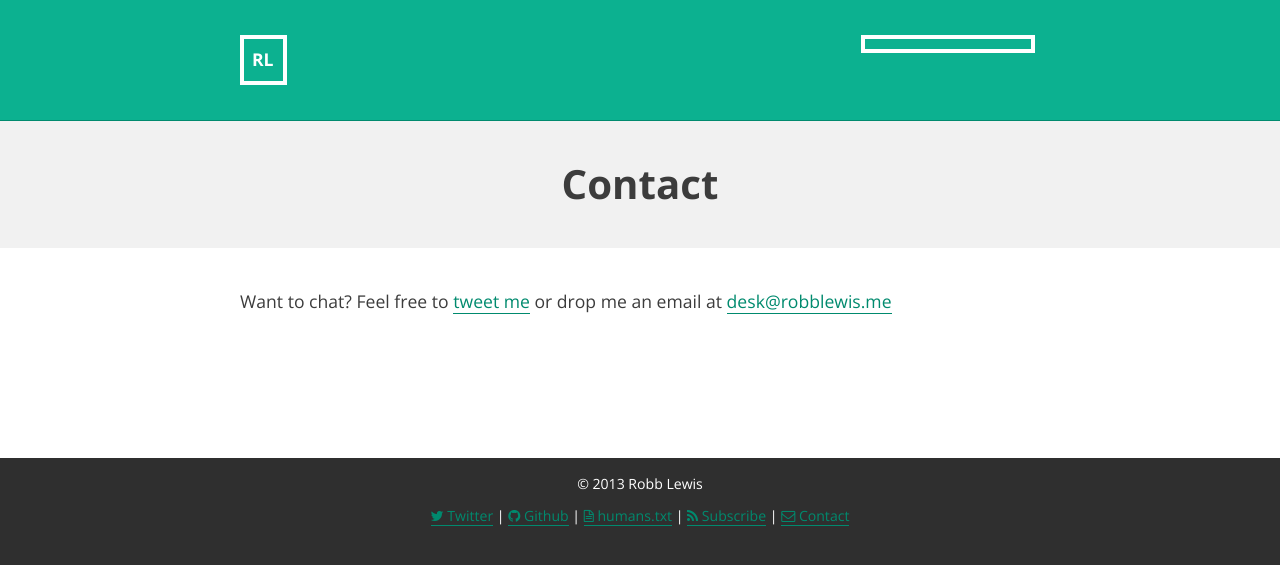
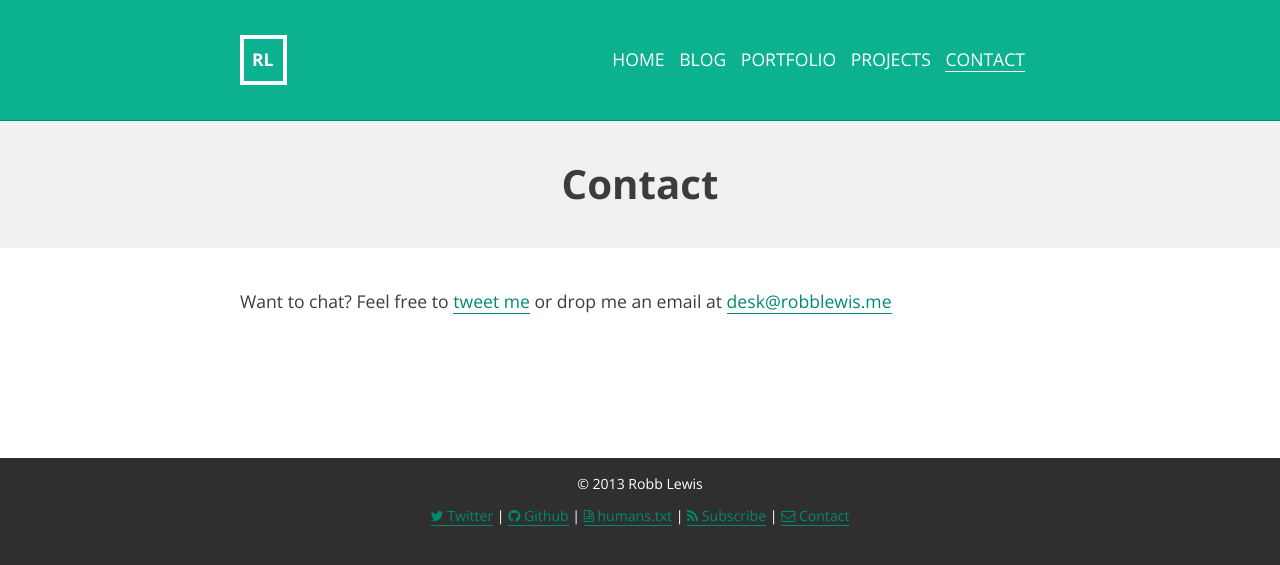
Before and after one commit to rknightuk/robblewis.me-jekyll, a Jekyll site: the page built from contact/index.md, in a window 1280 px wide. Shown: the top 565 px of the page. Built offline with Jekyll 4.4.1, drawn with Linux system fonts in a browser that asks for light colours; Markdown is read by kramdown in place of the engine named in the settings.

Commit message:
Fix contact nav, mailto link and width for showing small nav

```diff
--- a/_includes/nav.html
+++ b/_includes/nav.html
@@ -15,6 +15,9 @@
 				<li {% if page.path contains 'projects/' %} class="current" {% endif %}>
 					<a href="/projects">Projects</a>
 				</li>
+				<li {% if page.path contains 'contact/index' %} class="current" {% endif %}>
+					<a href="/contact">Contact</a>
+				</li>
 			</ul>
 		</div>
 	</section>
--- a/assets/css/style.css
+++ b/assets/css/style.css
@@ -119,7 +119,7 @@ nav {
 	.menu ul { list-style-type: none; padding: 0 10px; margin: 4px 0 0 0; }
 	.menu li { margin-bottom: 4px; padding-left: 10px; display: inline-block; }
 
-	@media screen and (max-width: 1500px) {
+	@media screen and (max-width: 600px) {
 		.menu .current a:link,
 		.menu .current a:active,
 		.menu .current a:visited,
--- a/contact/index.md
+++ b/contact/index.md
@@ -3,4 +3,7 @@ title: "Contact"
 layout: page
 ---
 
-Want to chat? Feel free to [tweet me](http://twitter.com/rmlewisuk) or drop me an email at [&#100;&#101;&#115;&#107;&#064;&#114;&#111;&#098;&#098;&#108;&#101;&#119;&#105;&#115;&#046;&#109;&#101;](&#109;&#097;&#105;&#108;&#116;&#111;:&#100;&#101;&#115;&#107;&#064;&#114;&#111;&#098;&#098;&#108;&#101;&#119;&#105;&#115;&#046;&#109;&#101;)
+Want to chat? Feel free to [tweet me](http://twitter.com/rmlewisuk) or drop me an email at
+<a href="mailto:&#100;&#101;&#115;&#107;&#064;&#114;&#111;&#098;&#098;&#108;&#101;&#119;&#105;&#115;&#046;&#109;&#101;">
+&#100;&#101;&#115;&#107;&#064;&#114;&#111;&#098;&#098;&#108;&#101;&#119;&#105;&#115;&#046;&#109;&#101;
+</a>
```
